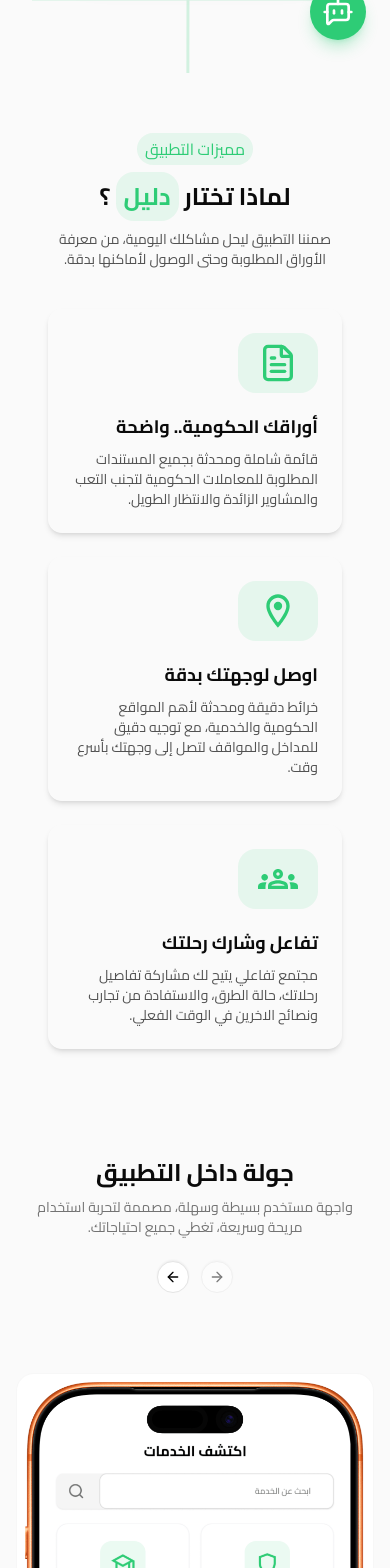
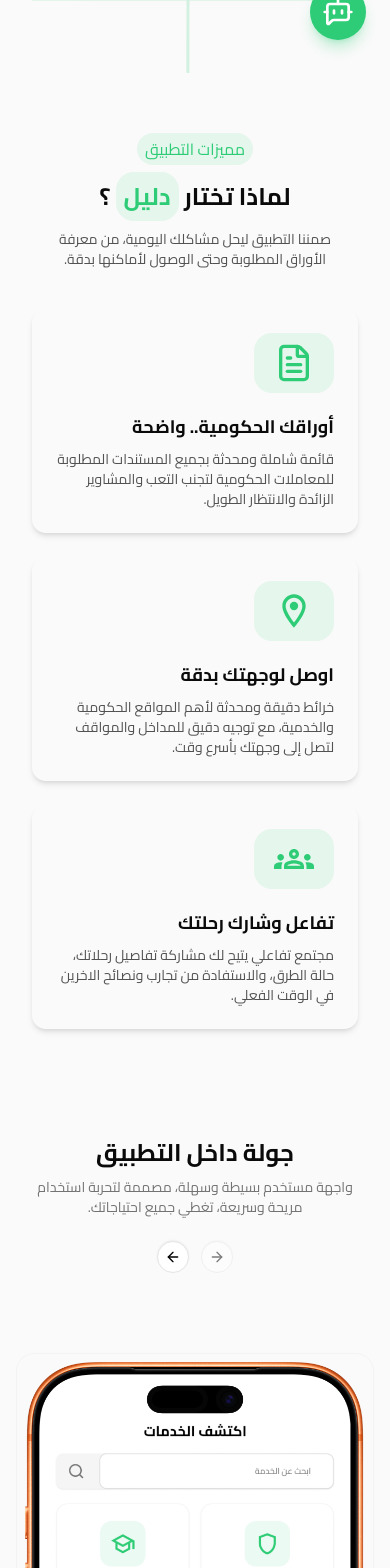
Before and after one commit to abdullahMohamed13/DALEEL, a React (Vite) app in the folder frontend/: page / in a window 390 px wide. Shown: the part 780-2348 px from the top of the page. Built offline with nearby package versions, Linux system fonts and the light colour scheme.

Commit message:
style: reduced padding for better symmetry

```diff
--- a/frontend/src/pages/Home.tsx
+++ b/frontend/src/pages/Home.tsx
@@ -1,8 +1,8 @@
 import Hero from "../sections/Hero";
 import Features from "../sections/Features";
-import About from "../sections/About";
+import AppFeaturesShowcase from "../sections/AppFeaturesShowcase";
 import Testimonials from "../sections/Testimonials";
-import Contact from "../sections/Contact";
+import CallToAction from "../sections/CallToAction";
 import { motion } from "framer-motion";
 
 export default function Home() {
@@ -19,11 +19,11 @@ export default function Home() {
         <Features />
       </div>
 
-      <About />
+      <AppFeaturesShowcase />
 
       <div className="mx-8 *:flex *:flex-col *:items-center *:w-full">
         <Testimonials />
-        <Contact />
+        <CallToAction />
       </div>
     </motion.div>
   );
--- a/frontend/src/sections/Features.tsx
+++ b/frontend/src/sections/Features.tsx
@@ -4,7 +4,7 @@ import { MdOutlineGroups, MdOutlineLocationOn } from "react-icons/md";
 
 export default function Features() {
     const iconSize = 40;
-    return <section className="flex flex-col items-center px-4 md:px-0 text-center md:text-right" id="features">
+    return <section className="flex flex-col items-center text-center md:text-right" id="features">
         <div className="badge">
             مميزات التطبيق
         </div>
--- a/frontend/src/sections/Testimonials.tsx
+++ b/frontend/src/sections/Testimonials.tsx
@@ -4,7 +4,7 @@ import Khaled from '@/assets/testimonials/mohamed.png'
 import Abdelaziz from '@/assets/testimonials/abdelaziz.jpeg'
 
 export default function Testimonials() {
-    return <section className="px-4 md:px-0">
+    return <section>
         <h3 className="text-2xl md:text-3xl font-bold text-center md:text-right">ماذا يقول مستخدمو <span className="text-primary">دليل</span>؟</h3>
         <div className="mt-8 md:mt-10 grid grid-cols-1 lg:grid-cols-3 gap-6 md:gap-10">
             <TestimonialCard
```
